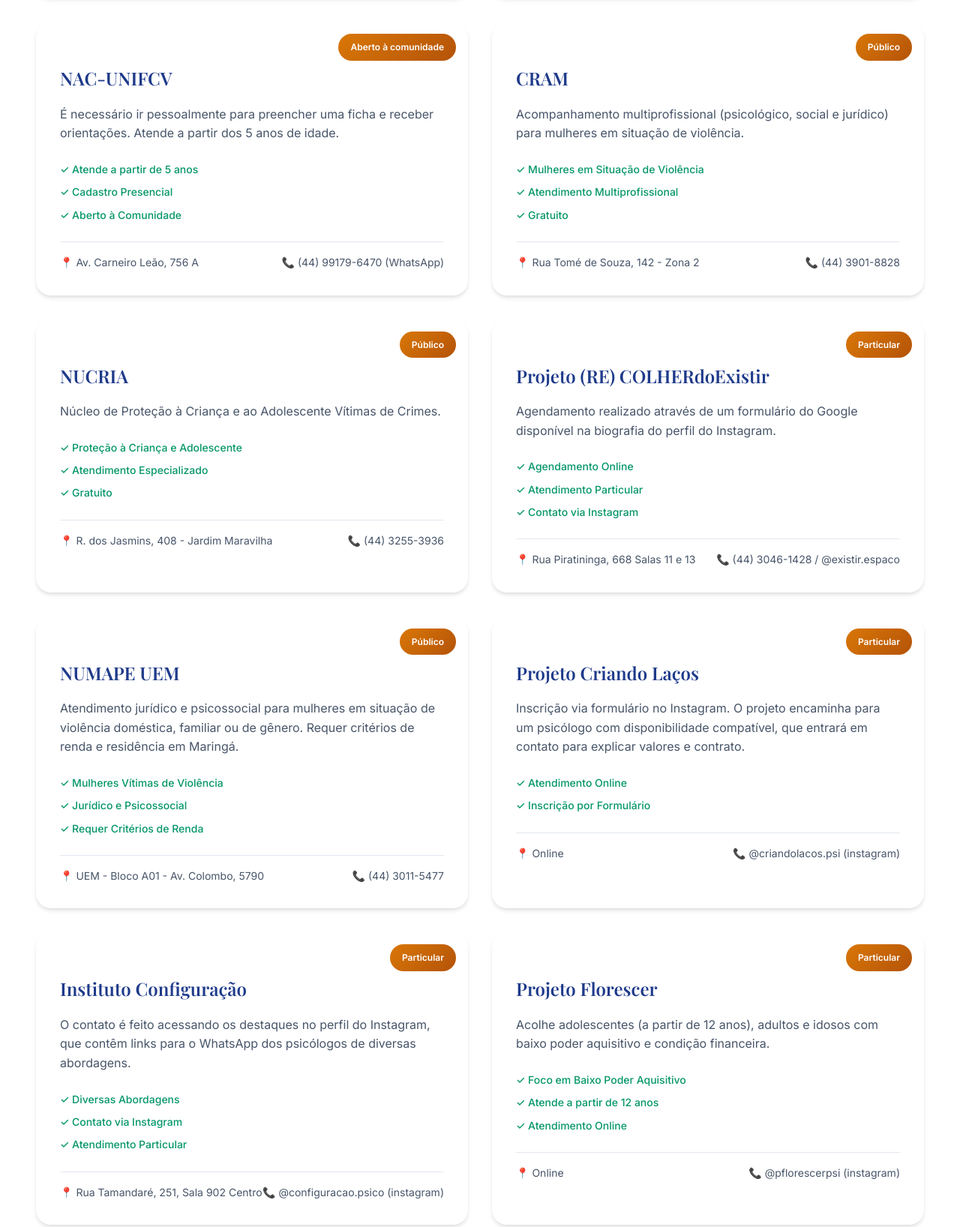
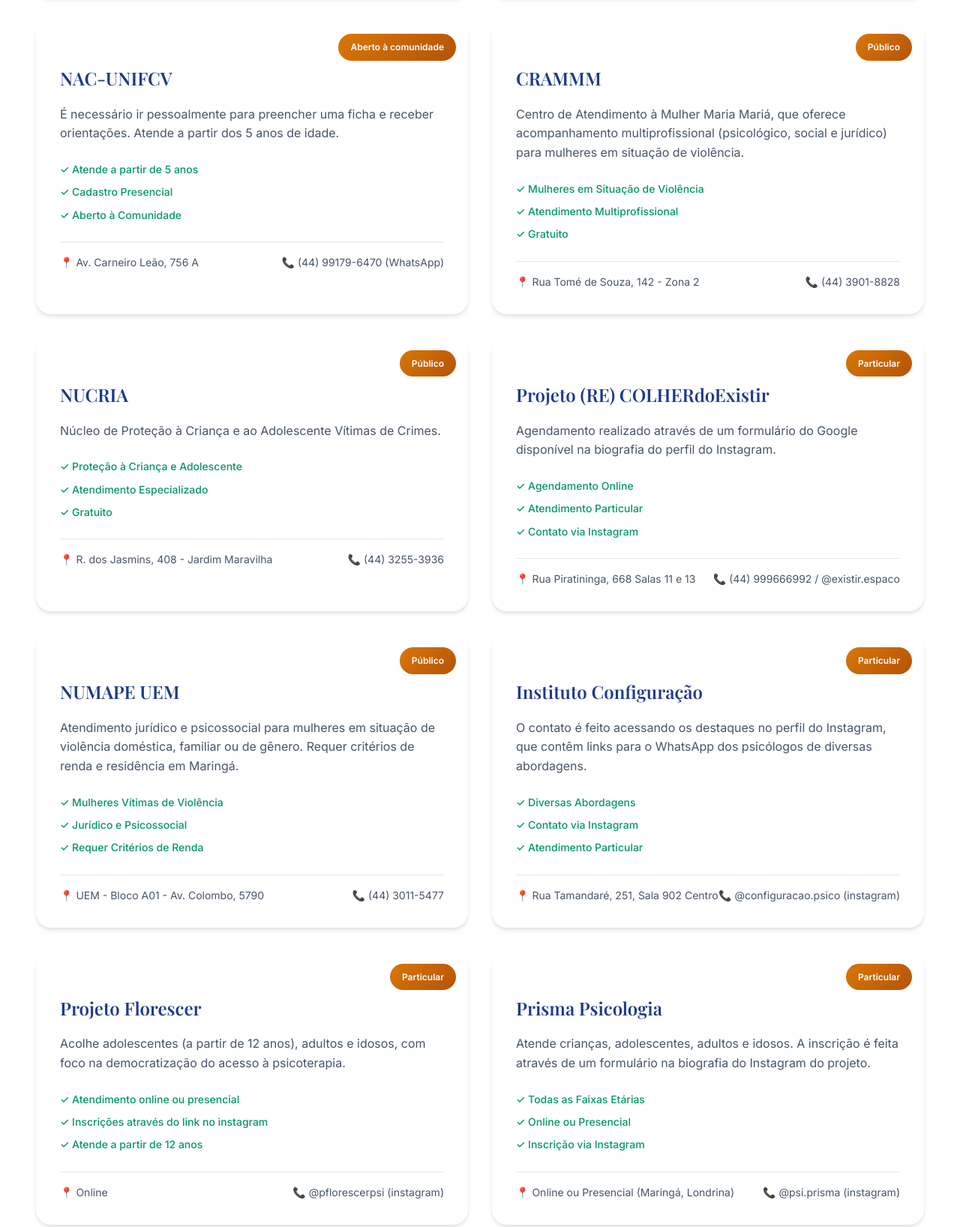
Before and after one commit to programaoutroolhar/programaoutroolhar, a plain HTML site: page index.html in a window 1280 px wide. Shown: the part 3264-4900 px from the top of the page at 75% size. Drawn offline with nearby package versions, Linux system fonts and the light colour scheme.

Commit message:
Múltiplas atualizações: Uningá (lista de espera), CRAMMM (novo nome e texto), telefone COLHERdoExistir, remoção Criando Laços e Devir, atualização Florescer

```diff
--- a/index.html
+++ b/index.html
@@ -201,7 +201,7 @@
                         <div class="service-features">
                             <span>✓ Atendimento Psicológico</span>
                             <span>✓ Aberto à Comunidade</span>
-                            <span>✓ Custo Acessível</span>
+                            <span>✓ Lista de Espera</span>
                         </div>
                         <div class="service-footer">
                             <span class="service-location">📍 Rodovia PR 317, 6114 - Bloco R</span>
@@ -264,8 +264,8 @@
                 <div class="service-card publico">
                     <div class="service-content">
                         <div class="service-badge">Público</div>
-                        <h3>CRAM</h3>
-                        <p>Acompanhamento multiprofissional (psicológico, social e jurídico) para mulheres em situação de violência.</p>
+                        <h3>CRAMMM</h3>
+                        <p>Centro de Atendimento à Mulher Maria Mariá, que oferece acompanhamento multiprofissional (psicológico, social e jurídico) para mulheres em situação de violência.</p>
                         <div class="service-features">
                             <span>✓ Mulheres em Situação de Violência</span>
                             <span>✓ Atendimento Multiprofissional</span>
@@ -309,7 +309,7 @@
                         </div>
                         <div class="service-footer">
                             <span class="service-location">📍 Rua Piratininga, 668 Salas 11 e 13</span>
-                            <span class="service-phone">📞 (44) 3046-1428 / @existir.espaco</span>
+                            <span class="service-phone">📞 (44) 999666992 / @existir.espaco</span>
                         </div>
                     </div>
                 </div>
@@ -331,21 +331,6 @@
                     </div>
                 </div>
 
-                <div class="service-card particular">
-                    <div class="service-content">
-                        <div class="service-badge">Particular</div>
-                        <h3>Projeto Criando Laços</h3>
-                        <p>Inscrição via formulário no Instagram. O projeto encaminha para um psicólogo com disponibilidade compatível, que entrará em contato para explicar valores e contrato.</p>
-                        <div class="service-features">
-                            <span>✓ Atendimento Online</span>
-                            <span>✓ Inscrição por Formulário</span>
-                        </div>
-                        <div class="service-footer">
-                            <span class="service-location">📍 Online</span>
-                            <span class="service-phone">📞 @criandolacos.psi (instagram)</span>
-                        </div>
-                    </div>
-                </div>
 
                 <div class="service-card particular">
                     <div class="service-content">
@@ -368,11 +353,11 @@
                     <div class="service-content">
                         <div class="service-badge">Particular</div>
                         <h3>Projeto Florescer</h3>
-                        <p>Acolhe adolescentes (a partir de 12 anos), adultos e idosos com baixo poder aquisitivo e condição financeira.</p>
+                        <p>Acolhe adolescentes (a partir de 12 anos), adultos e idosos, com foco na democratização do acesso à psicoterapia.</p>
                         <div class="service-features">
-                            <span>✓ Foco em Baixo Poder Aquisitivo</span>
+                            <span>✓ Atendimento online ou presencial</span>
+                            <span>✓ Inscrições através do link no instagram</span>
                             <span>✓ Atende a partir de 12 anos</span>
-                            <span>✓ Atendimento Online</span>
                         </div>
                         <div class="service-footer">
                             <span class="service-location">📍 Online</span>
@@ -415,22 +400,7 @@
                     </div>
                 </div>
 
-                <div class="service-card particular">
-                    <div class="service-content">
-                        <div class="service-badge">Particular</div>
-                        <h3>Projeto Devir</h3>
-                        <p>Acessando o link na biografia do Instagram, o usuário é direcionado para o WhatsApp do psicólogo escolhido.</p>
-                        <div class="service-features">
-                            <span>✓ Contato Direto com Psicólogo</span>
-                            <span>✓ Online ou Presencial</span>
-                            <span>✓ Diversas Abordagens</span>
-                        </div>
-                        <div class="service-footer">
-                            <span class="service-location">📍 Online ou Presencial (Maringá e São Paulo)</span>
-                            <span class="service-phone">📞 @projeto.devir (instagram)</span>
-                        </div>
-                    </div>
-                </div>
+
 
 
 
```
